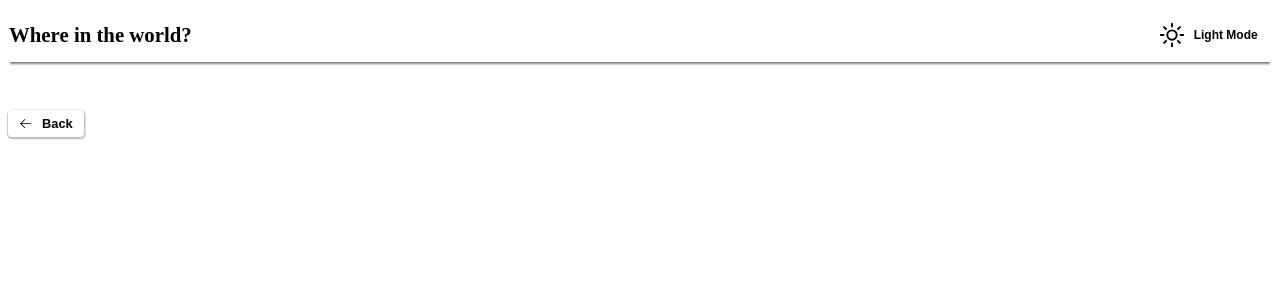
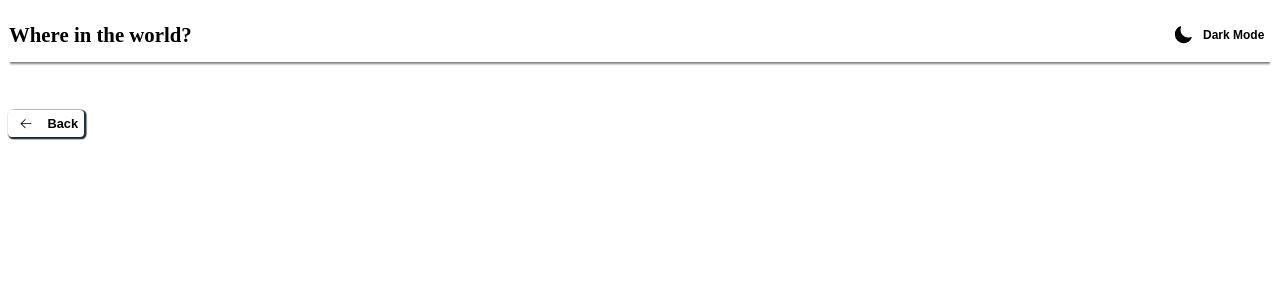
Before and after one commit to BigDahn/REST-Countries-API-with-color-theme-switcher, a React (Vite) app: page /1 in a window 1280 px wide. Shown: the top 300 px of the page. Built offline with nearby package versions, Linux system fonts and the light colour scheme.

Commit message:
update commit

```diff
--- a/src/App.jsx
+++ b/src/App.jsx
@@ -2,10 +2,15 @@ import { BrowserRouter, Navigate, Route, Routes } from "react-router-dom";
 import AppLayout from "./ui/AppLAyout";
 import MainPage from "./pages/MainPage";
 import Country from "./pages/Country";
+import { CountryContext } from "./contexts/CountryContext";
+import { ThemeContext } from "./contexts/ThemeToggle";
 
 function App() {
   return (
     <>
+      <CountryContext>
+        <ThemeContext>
+          {" "}
           <BrowserRouter>
             <Routes>
               <Route element={<AppLayout />}>
@@ -15,6 +20,8 @@ function App() {
               </Route>
             </Routes>
           </BrowserRouter>
+        </ThemeContext>
+      </CountryContext>
     </>
   );
 }
--- a/src/Styles/GlobalStyles.js
+++ b/src/Styles/GlobalStyles.js
@@ -8,7 +8,12 @@ const GlobalStyles = createGlobalStyle`
 
   /* Grey */
   &,&.light-mode{
-  --color-grey-0:#fff
+  --color-grey-0: #fff;
+  -color-grey-490: #fff;
+  --color-grey-20: #fff;
+  --color-grey-400: #6b7280
+  --color-green-100: #000;
+  --color-grey-500: #1d2a33;
   --image-grayscale: 0;
   --image-opacity: 100%;
 background-color: var(--color-grey-0);
@@ -16,13 +21,14 @@ background-color: var(--color-grey-0);
 
 &.dark-mode{
 
---color-grey-0: #050b21;
---color-grey-50: #1f2535;
+--color-grey-0: #202d36;
+-color-grey-490: #2b3743;
+--color-grey-50: #0000;
 --color-grey-100: #1f2937;
 --color-grey-200: #374151;
 --color-grey-300: #4b5563;
 --color-grey-400: #6b7280;
---color-grey-500: #9ca3af;
+--color-grey-500: #1d2a33;
 --color-grey-600: #1f2535;
 --color-grey-700: #e5e7eb;
 --color-grey-800: #f3f4f6;
@@ -30,7 +36,7 @@ background-color: var(--color-grey-0);
 
 --color-blue-100: #3c4252;
 --color-blue-700: #e0f2fe;
---color-green-100: #166534;
+--color-green-100: #fff;
 --color-green-700: #dcfce7;
 --color-yellow-100: #854d0e;
 --color-yellow-700: #fef9c3;
@@ -49,7 +55,7 @@ background-color: var(--color-grey-0);
 --shadow-md: 0px 0.6rem 2.4rem rgba(0, 0, 0, 0.3);
 --shadow-lg: 0 2.4rem 3.2rem rgba(0, 0, 0, 0.4);
 
-background-color: var(--color-grey-0);
+background-color: var(--color-grey-100);
 --image-grayscale: 10%;
 
 --image-opacity: 90%;
--- a/src/components/DataItems.jsx
+++ b/src/components/DataItems.jsx
@@ -18,12 +18,13 @@ const Main = styled.main`
 `;
 
 const Section = styled.section`
-  background-color: white;
+  background-color: var(--color-grey-0);
   border-radius: 5px;
-  box-shadow: 1.5px 1.5px 2px 1.5px gray;
+  box-shadow: 1.5px 1.5px 2px 1.5px var(--color-grey-400);
   height: 20rem;
   // background-color: red;
   width: 15rem;
+  color: var(--color-green-100);
 `;
 const Img = styled.img`
   object-fit: cover;
--- a/src/components/SingleCountry.jsx
+++ b/src/components/SingleCountry.jsx
@@ -11,6 +11,7 @@ const Container = styled.main`
   gap: 3em;
   align-items: start;
   margin-top: 2em;
+  color: var(--color-green-100);
 `;
 
 const Div = styled.div`
@@ -49,25 +50,27 @@ const Languages = styled.div`
 const Lang = styled.div`
   display: flex;
   align-items: center;
-  gap: 0.2rem;
+  gap: 0.3rem;
   // background-color: red;
   height: 15px;
 `;
 const Paragraph = styled.p`
   font-size: 10px;
-  background-color: gainsboro;
+  background-color: var(--color-grey-490);
+  box-shadow: 1.5px 1px 1px 1.8px #212e37;
   padding-left: 17px;
   padding-right: 17px;
   padding-bottom: 5px;
   padding-top: 5px;
   border-radius: 3px;
+  // border: 3px solid var(--color-grey-490);
 `;
 
 const Image = styled.img`
   object-fit: cover;
   width: 27em;
   height: 19em;
-  box-shadow: 1.5px 1.5px 2px 1.5px gray;
+  box-shadow: 1.5px 1.3px 1px 1.5px #1f2c35;
   border-radius: 2px;
 `;
 
@@ -79,15 +82,23 @@ const Button = styled.button`
   width: 76px;
   height: 27px;
   border: none;
-  background-color: white;
-  box-shadow: 0.3px 1px 1px 1.2px silver;
+  background-color: var(--color-grey-0);
+  box-shadow: 1.3px 1px 1px 1.2px #1f2c35;
   border-radius: 4px;
   cursor: pointer;
+  svg {
+    color: var(--color-green-100);
+    font-weight: 800;
+    font-size: 1em;
+    fill: var(--color-green-100);
+    width: 25px;
+  }
 `;
 
 const ButtonText = styled.h6`
   font-weight: 800;
   font-size: 0.8rem;
+  color: var(--color-green-100);
 `;
 function SingleCountry() {
   const { originalData } = useCountryFetcher();
--- /dev/null
+++ b/src/contexts/CountryContext.jsx
@@ -0,0 +1,46 @@
+import { createContext, useContext, useEffect, useState } from "react";
+import paginatedData from "../helpers/utils";
+
+const CountryDataContext = createContext();
+
+function CountryContext({ children }) {
+  const [data, setData] = useState();
+  const [isLoading, setIsLoading] = useState(true);
+  const [page, setPage] = useState(0);
+
+  async function getData() {
+    // Fetch data
+    setIsLoading(true);
+    const response = await fetch(`src/data.json`);
+    console.log(response);
+    const result = await response.json();
+    console.log(result);
+    setData(result);
+    setIsLoading(false);
+  }
+  useEffect(() => {
+    getData();
+  }, []);
+
+  return (
+    <CountryDataContext.Provider
+      value={{
+        data,
+        isLoading,
+        setIsLoading,
+        page,
+        setPage,
+      }}
+    >
+      {children}
+    </CountryDataContext.Provider>
+  );
+}
+
+function useCountry() {
+  const context = useContext(CountryDataContext);
+  if (context === undefined) throw new Error("");
+  return context;
+}
+
+export { useCountry, CountryContext };
--- /dev/null
+++ b/src/contexts/ThemeToggle.jsx
@@ -0,0 +1,41 @@
+import { useContext, useEffect, useState } from "react";
+import { createContext } from "react";
+
+const ThemeToggle = createContext();
+
+function ThemeContext({ children }) {
+  const [darkTheme, setDarkTheme] = useState(false);
+
+  function handleTheme() {
+    setDarkTheme((theme) => setDarkTheme(!theme));
+  }
+
+  useEffect(() => {
+    if (darkTheme) {
+      document.documentElement.classList.add("dark-mode");
+      document.documentElement.classList.remove("light-mode");
+    } else {
+      document.documentElement.classList.add("light-mode");
+      document.documentElement.classList.remove("dark-mode");
+    }
+  });
+  return (
+    <ThemeToggle.Provider
+      value={{
+        handleTheme,
+        darkTheme,
+      }}
+    >
+      {children}
+    </ThemeToggle.Provider>
+  );
+}
+
+function useTheme() {
+  const context = useContext(ThemeToggle);
+  if (context === undefined)
+    throw new Error("ThemeContext was used outside of context provider");
+  return context;
+}
+
+export { useTheme, ThemeContext };
--- a/src/ui/Header.jsx
+++ b/src/ui/Header.jsx
@@ -3,13 +3,13 @@ import Logo from "./Logo";
 import Theme from "./Theme";
 
 const StyledHeader = styled.header`
-  background-color: white;
+  background-color: var(--color-grey-0);
   //border-bottom: 1px solid gray;
   //border: none;
   // box-shadow: 2px 1px 2px gray;
   box-shadow: 0 4px 2px -2px gray;
   padding: 1px;
-  color: black;
+
 `;
 
 const StyledDiv = styled.div`
--- a/src/ui/Input.jsx
+++ b/src/ui/Input.jsx
@@ -15,10 +15,13 @@ const StyledInput = styled.input`
   border: none;
   box-shadow: 1.5px 1.5px 2px 1.5px gray;
   height: 2rem;
+  outline: none;
+  background-color: var(--color-grey-0);
   padding-left: 3rem;
 
   &::placeholder {
-    color: black;
+    color: var(--color-green-100);
+    font-weight: 800;
   }
 `;
 
@@ -28,7 +31,7 @@ const Img = styled.div`
   left: 2rem;
   padding-left: 0.5rem;
   & svg {
-    color: black;
+    color: var(--color-green-100);
   }
 `;
 function Input() {
--- a/src/ui/Logo.jsx
+++ b/src/ui/Logo.jsx
@@ -3,6 +3,7 @@ import styled from "styled-components";
 
 const StyledLogo = styled.h1`
   font-size: 1.3em;
+  color: var(--color-green-100);
 `;
 function Logo() {
   return <StyledLogo>Where in the world?</StyledLogo>;
--- a/src/ui/Sort.jsx
+++ b/src/ui/Sort.jsx
@@ -5,15 +5,18 @@ import styled from "styled-components";
 const StyledSortBy = styled.select`
   width: 12rem;
   height: 2rem;
-  background-color: white;
+  background-color: var(--color-grey-0);
   border: none;
   box-shadow: 1.5px 1.5px 2px 1.5px gray;
   border-radius: 4px;
+  color: var(--color-green-100);
+  outline: none;
 `;
 
 function Sort({ options, FilterField }) {
   const [searchParams, setSearchParams] = useSearchParams();
-
+  const sortBy = searchParams.get("region" || "");
+  console.log(sortBy);
   function handleChange(e) {
     searchParams.set(FilterField, e.target.value);
     setSearchParams(searchParams);
@@ -21,7 +24,7 @@ function Sort({ options, FilterField }) {
   // console.log(options);
   //<option defaultValue="Filter By region">Filter by Region</option>
   return (
-    <StyledSortBy onChange={handleChange}>
+    <StyledSortBy onChange={handleChange} value={sortBy}>
       {options.map((option) => {
         return (
           <option value={option.value} key={option.value}>
--- a/src/ui/Theme.jsx
+++ b/src/ui/Theme.jsx
@@ -1,6 +1,7 @@
 import React, { useState } from "react";
 import { HiOutlineMoon, HiOutlineSun } from "react-icons/hi2";
 import styled from "styled-components";
+import { useTheme } from "../contexts/ThemeToggle";
 
 const ButtonContainer = styled.div`
   display: flex;
@@ -10,37 +11,44 @@ const StyledButton = styled.button`
   display: flex;
   align-items: center;
   border: none;
-  gap: 0.4rem;
-  background-color: white;
+  gap: 0.6rem;
+
+  background-color: var(--color-grey-0);
   border-radius: 4px;
   cursor: pointer;
-  padding-left: 1em;
-  padding-right: 1em;
+  padding-left: 0.5em;
+  padding-right: 0.5em;
 
-  &:hover {
-    background-color: red;
+  svg {
+    //</ThemeContext> background-color: red;
+    color: var(--color-green-100);
+    font-weight: 800;
+    fill: var(--color-green-100);
   }
 `;
 
 const StyledText = styled.h3`
   font-size: 0.9em;
   font-weight: 800;
+  color: var(--color-green-100);
 `;
 function Theme() {
-  const [isDark, setIsDark] = useState(false);
+  const { darkTheme, handleTheme } = useTheme();
   return (
     <div>
-      {isDark ? (
-        <StyledButton>
-          <HiOutlineMoon size={30} />
-          <StyledText>Dark Mode</StyledText>
-        </StyledButton>
-      ) : (
-        <StyledButton>
-          <HiOutlineSun size={30} />
-          <StyledText>Light Mode</StyledText>
-        </StyledButton>
-      )}
+      <StyledButton onClick={handleTheme}>
+        {darkTheme ? (
+          <>
+            <HiOutlineSun size={20} />
+            <StyledText>Light Mode</StyledText>
+          </>
+        ) : (
+          <>
+            <HiOutlineMoon size={20} />
+            <StyledText>Dark Mode</StyledText>
+          </>
+        )}
+      </StyledButton>
     </div>
   );
 }
```
Also changed, not shown: src/components/Data.jsx (+13 -13 lines). Lines whose indentation alone changed are shown as unchanged.
